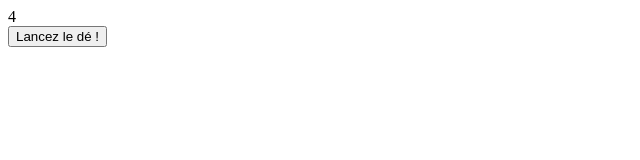
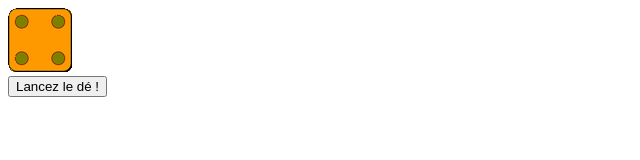
Before and after one commit to Otruch/dice-js, a plain HTML site: page index.html in a window 1280 px wide. Both pictures are taken after a click on the button "Lancez le dé !". Shown: the whole page, without its empty margins (0-640 px from the left). Drawn offline with Linux system fonts and the light colour scheme.

Commit message:
create class DiceElement for face dices images

```diff
--- a/Dice.js
+++ /dev/null
@@ -1,9 +0,0 @@
-var randLimit = function(min,max){
-		return Math.floor(Math.random() * (max - min + 1)) + min
-	}
-var Dice = function(){
-	this.launch();
-}
-Dice.prototype.launch = function(){
-	this.value = randLimit(1,6);
-}
--- a/index.html
+++ b/index.html
@@ -11,7 +11,7 @@
 		</div>
 		<button id="dice_button" type=button">Lancez le dé !</button>
 
-		<script src="Dice.js"></script>
+		<script src="src/Dice.js"></script>
 		<script src="main.js"></script>
     </body>
 </html>
--- a/main.js
+++ b/main.js
@@ -1,9 +1,9 @@
 (function(){
 	var content = document.getElementById("dice_content")
-	var dice = new Dice();
+	var diceElement = new DiceElement();
 	var button = document.getElementById("dice_button");
+	content.appendChild(diceElement.element);
 	button.onclick = function(){
-		dice.launch();
-		content.innerHTML = '' + dice.value;
+		diceElement.launchDice();
 	}
 })();
--- /dev/null
+++ b/src/Dice.js
@@ -0,0 +1,32 @@
+var randLimit = function(min,max){
+		return Math.floor(Math.random() * (max - min + 1)) + min
+	}
+var Dice = function(){
+	this.launch();
+}
+Dice.prototype.launch = function(){
+	this.value = randLimit(1,6);
+}
+
+DiceElement = function(path){
+	this.dice = new Dice();
+	if(path == undefined)
+	{
+		path = 'src/img'
+	}
+	this.path = path;
+	this.createElement();
+}
+DiceElement.prototype.createElement = function(){
+
+	this.element = document.createElement('img');
+	this.element.className = 'dice';
+	this.updateElement();
+}
+DiceElement.prototype.updateElement = function(){
+	this.element.setAttribute('src',this.path+'/'+this.dice.value+'.png');
+}
+DiceElement.prototype.launchDice = function(){
+	this.dice.launch();
+	this.updateElement();
+}
```
Also changed, not shown: src/img/1.png (added), src/img/2.png (added), src/img/3.png (added), src/img/4.png (added), src/img/5.png (added), src/img/6.png (added), 1 other file.
